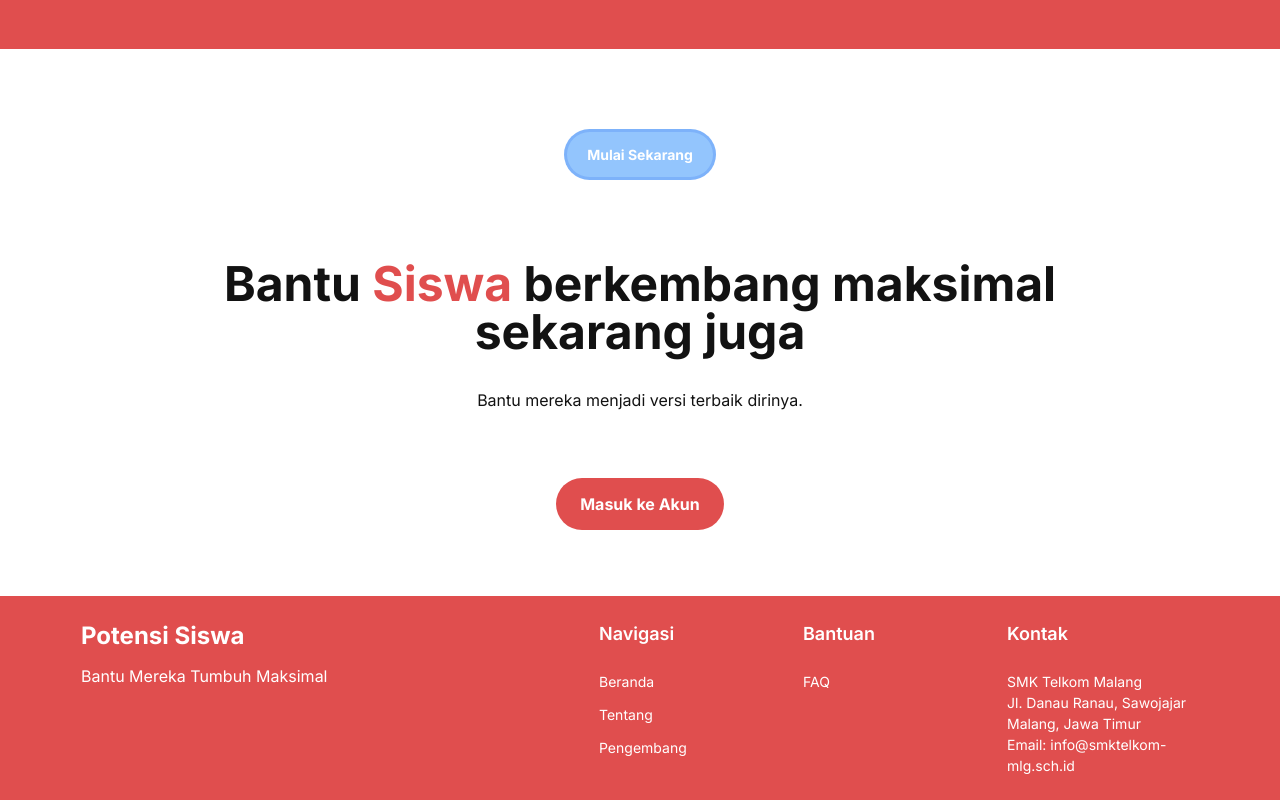
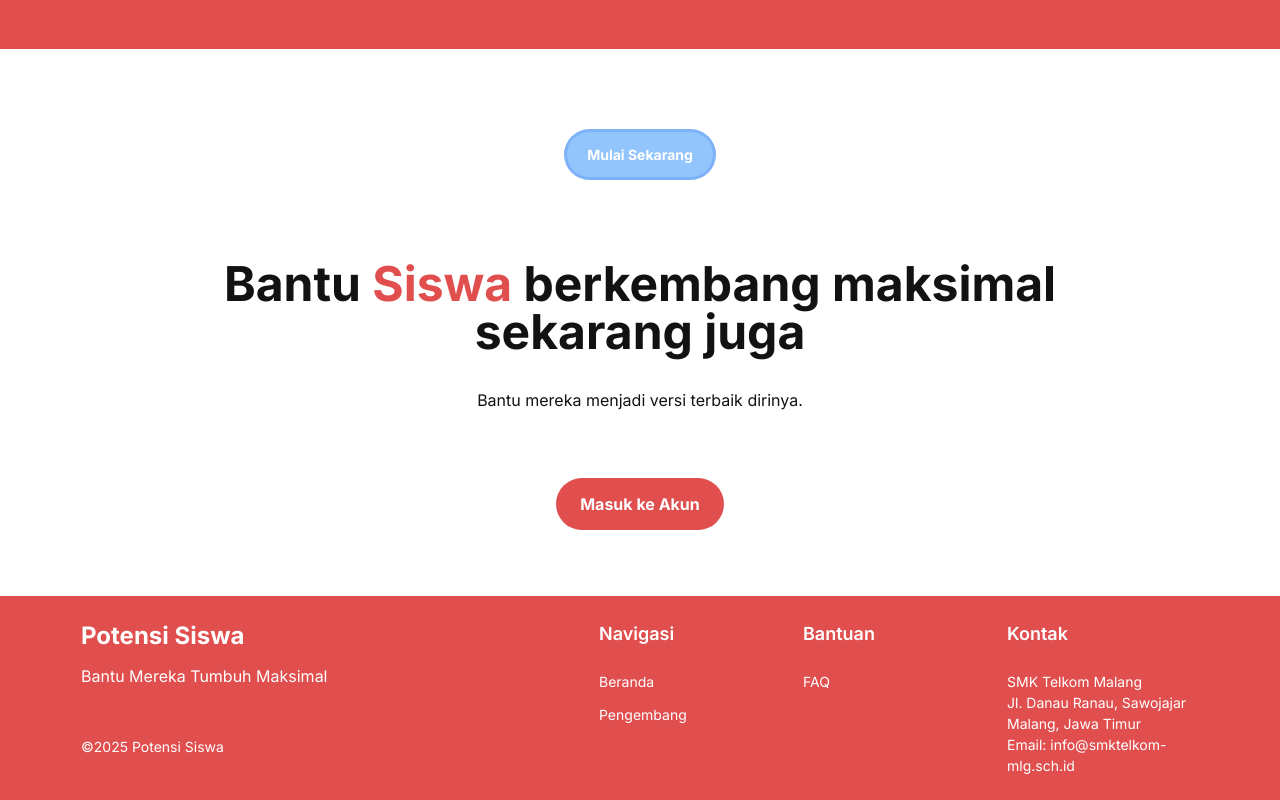
Before and after one commit to naylalrsti/Potensi-Siswa, a Next.js app: page / in a window 1280 px wide. Shown: the part 2239-3039 px from the top of the page. Built offline with nearby package versions, Linux system fonts and the light colour scheme.

Commit message:
commit changes

```diff
--- a/app/page.tsx
+++ b/app/page.tsx
@@ -231,6 +231,11 @@ export default function Home() {
           <h1 className="text-white font-normal text-normal mt-2 md:mt-3 gap-3">
             Bantu Mereka Tumbuh Maksimal
           </h1>
+          <div>
+            <h2 className="text-white font-normal text-[14px] mt-12">
+               ©2025 Potensi Siswa
+            </h2>
+          </div>
         </div>
 
 
@@ -239,13 +244,10 @@ export default function Home() {
             <h1 className="text-white text-[18px] font-semibold mb-3">
               Navigasi
             </h1>
-            <a className="text-white text-[14px] font-normal">
+            <a className="text-white text-[14px] font-normal" href="Beranda">
               Beranda
             </a>
-            <a className="text-white text-[14px] font-normal">
-              Tentang
-            </a>
-            <a className="text-white text-[14px] font-normal">
+            <a className="text-white text-[14px] font-normal" href="pengembang">
               Pengembang
             </a>
           </div>
@@ -253,7 +255,7 @@ export default function Home() {
             <h2 className="text-white text-[18px] font-semibold mb-3">
               Bantuan
             </h2>
-            <a className="text-white text-[14px] font-normal">
+            <a className="text-white text-[14px] font-normal" href="faq">
               FAQ
             </a>
           </div>
```
